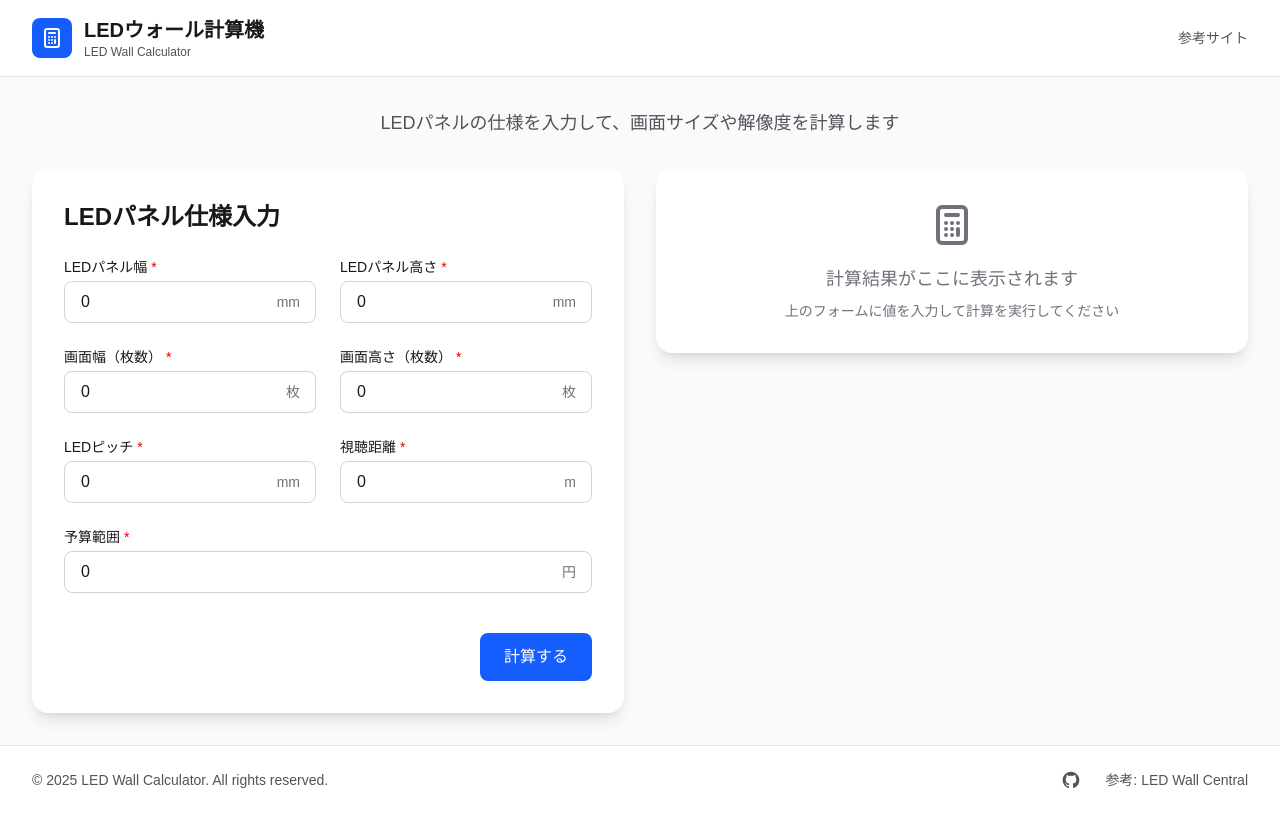
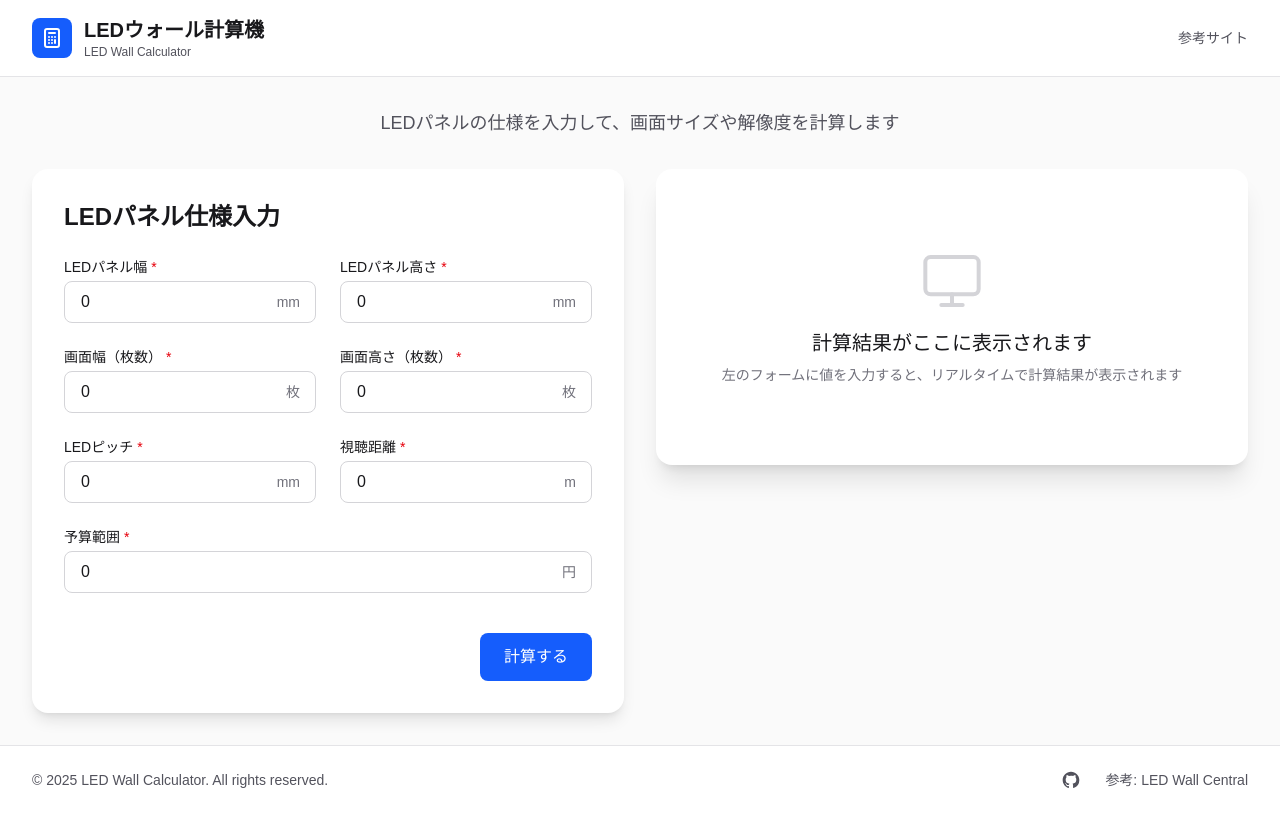
Before and after one commit to kirinji-co-ltd/led-wall-calculator, a Next.js app: page / in a window 1280 px wide. Built offline with nearby package versions, Linux system fonts and the light colour scheme.

Commit message:
Update main page to use ResultsDisplay and update documentation
Co-authored-by: Katsukiniwa <35918681+Katsukiniwa@users.noreply.github.com>

```diff
--- a/src/app/page.tsx
+++ b/src/app/page.tsx
@@ -2,7 +2,7 @@
 
 import { useState, useCallback } from 'react';
 import { LEDPanelForm } from '@/components/form';
-import { CalculationResult } from '@/components/results';
+import { ResultsDisplay } from '@/components/results';
 import { Header, Footer, ErrorBoundary } from '@/components/layout';
 import { calculateLEDWall } from '@/lib/calculations';
 import type { LEDPanelFormData } from '@/types/ledPanel';
@@ -107,7 +107,7 @@ export default function Home() {
                     <p className="text-sm text-red-800 dark:text-red-300">{error}</p>
                   </div>
                 ) : (
-                  <CalculationResult result={result} isLoading={isCalculating} />
+                  <ResultsDisplay result={result} isLoading={isCalculating} />
                 )}
               </div>
             </div>
```
Also changed, not shown: src/components/README.md.
